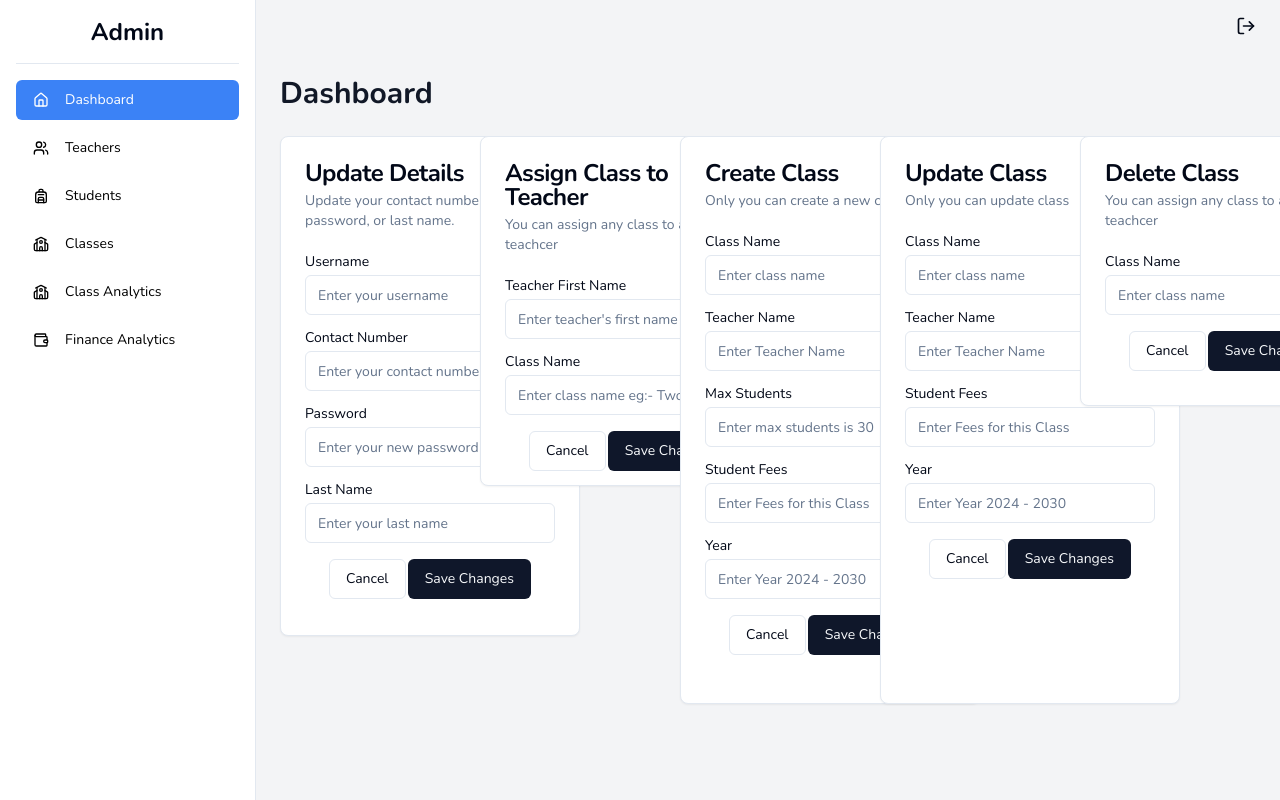
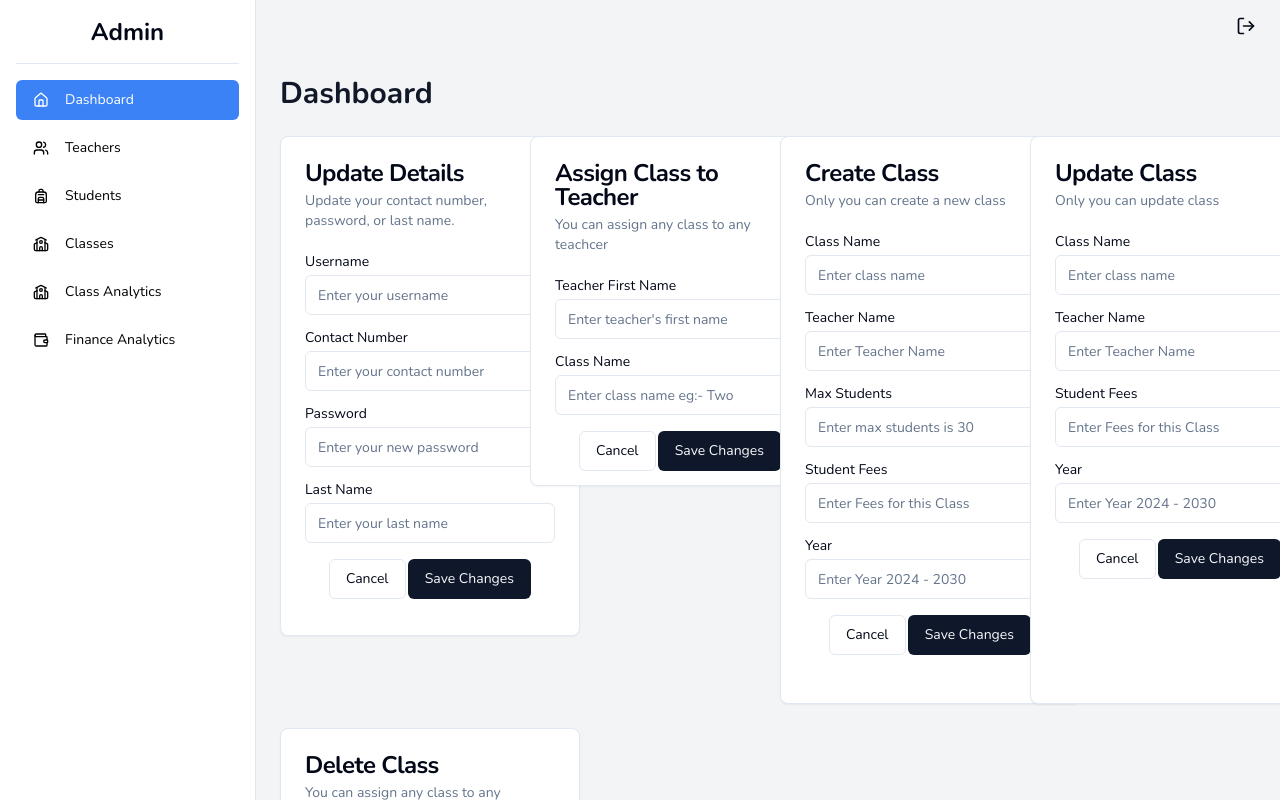
Before and after one commit to kaphjgpa/School-Management-App, a React (Vite) app in the folder school-management-frontend/: page /admindashboard in a window 1280 px wide. Built offline with nearby package versions, Linux system fonts and the light colour scheme; sample sign-in values are in the browser's storage.

Commit message:
minnor fix

```diff
--- a/school-management-frontend/components/DashboardContent.jsx
+++ b/school-management-frontend/components/DashboardContent.jsx
@@ -10,7 +10,7 @@ export function DashboardContent() {
       <h1 className="text-3xl font-semibold text-gray-900 dark:text-white">
         Dashboard
       </h1>
-      <div className="grid gap-6 md:grid-cols-2 lg:grid-cols-3 xl:grid-cols-5">
+      <div className="grid gap-6 md:grid-cols-2 lg:grid-cols-3 xl:grid-cols-4 2xl:grid-cols-5">
         <AdminUpdateDialog />
         <AssignClass />
         <CreateClass />
```
